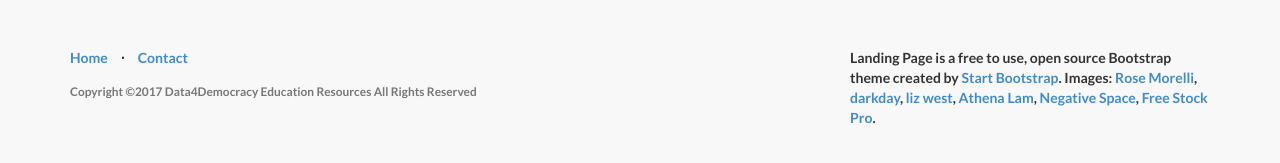
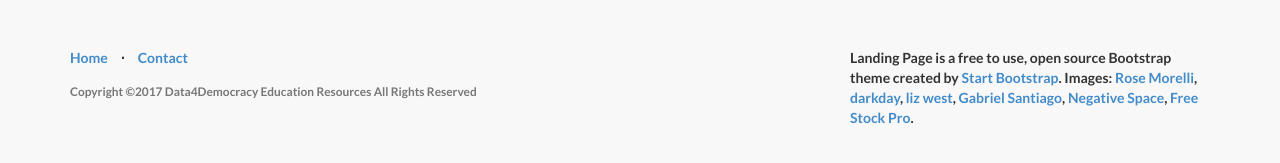
Before and after one commit to Data4Democracy/educational-hub, a Jekyll site: the page built from assignments/index.md, in a window 1280 px wide and 900 px high, scrolled down 934 px. Shown: the part 722-885 px from the top of the window. Built offline with Jekyll 4.4.1, drawn with Linux system fonts in a browser that asks for light colours.

Commit message:
header images - assignments

```diff
--- a/_includes/footer.html
+++ b/_includes/footer.html
@@ -15,7 +15,7 @@
                 <p class="copyright text-muted small">Copyright &copy;2017 {{ site.title }} All Rights Reserved</p>
             </div>
             <div class="col-md-4">
-                Landing Page is a free to use, open source Bootstrap theme created by <a href="http://startbootstrap.com/">Start Bootstrap</a>. Images: <a href="https://www.flickr.com/photos/rosemorelli/14838103960/in/faves-131104016@N08/">Rose Morelli</a>, <a href="https://www.flickr.com/photos/drainrat/">darkday</a>, <a href="https://www.flickr.com/photos/calliope/9314625007/in/faves-131104016@N08/">liz west</a>, <a href="https://www.pexels.com/photo/stainless-steel-fence-near-brown-steel-railway-108994/">Athena Lam</a>, <a href="https://www.pexels.com/photo/office-working-app-computer-97077/">Negative Space</a>, <a href="https://www.pexels.com/photo/active-blowing-bubbles-child-344060/">Free Stock Pro</a>.
+                Landing Page is a free to use, open source Bootstrap theme created by <a href="http://startbootstrap.com/">Start Bootstrap</a>. Images: <a href="https://www.flickr.com/photos/rosemorelli/14838103960/in/faves-131104016@N08/">Rose Morelli</a>, <a href="https://www.flickr.com/photos/drainrat/">darkday</a>, <a href="https://www.flickr.com/photos/calliope/9314625007/in/faves-131104016@N08/">liz west</a>, <a href="https://www.pexels.com/photo/bokeh-blurred-blurry-lights-28477/">Gabriel Santiago</a>, <a href="https://www.pexels.com/photo/office-working-app-computer-97077/">Negative Space</a>, <a href="https://www.pexels.com/photo/active-blowing-bubbles-child-344060/">Free Stock Pro</a>.
             </div>
         </div>
     </div>
```
Also changed, not shown: assignments/index.md (+1 -1 lines), img/lightspots.jpg (added).
